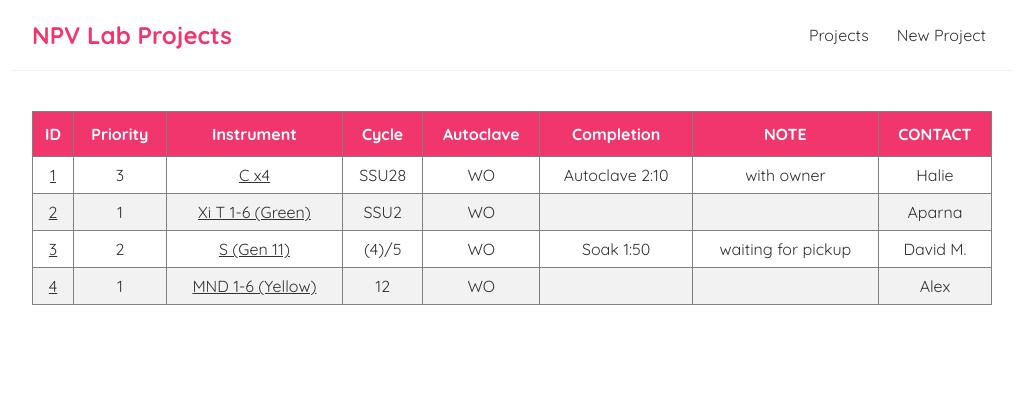
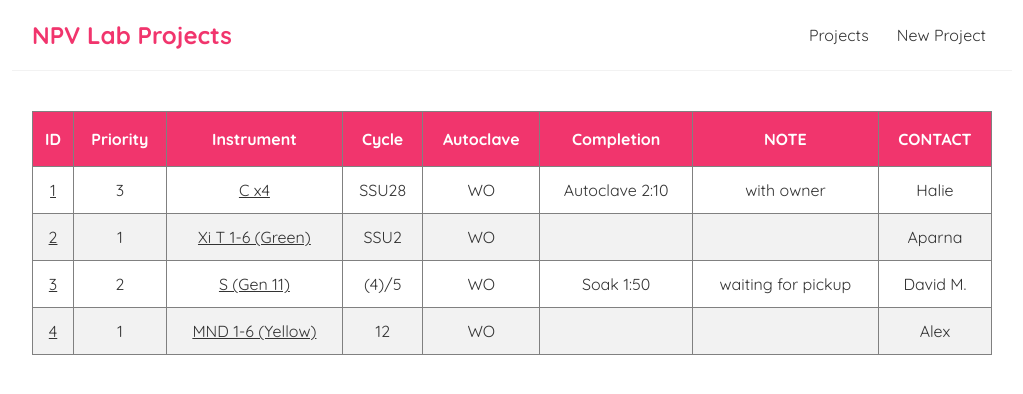
Before and after one commit to aria-abad/smart-board, a React (Create React App) app: page / in a window 1280 px wide. Shown: the top 394 px of the page, without its empty margins (128-1151 px from the left). Built offline with nearby package versions, Linux system fonts and the light colour scheme.

Commit message:
fix the height of each row in the table.css

```diff
--- a/src/components/table.css
+++ b/src/components/table.css
@@ -28,6 +28,10 @@ table th{
   color: white;
 }
 
+table tr {
+  line-height: 30px;
+}
+
 /* .projects {
   margin: 30px;
   border: 5px solid black;
```
